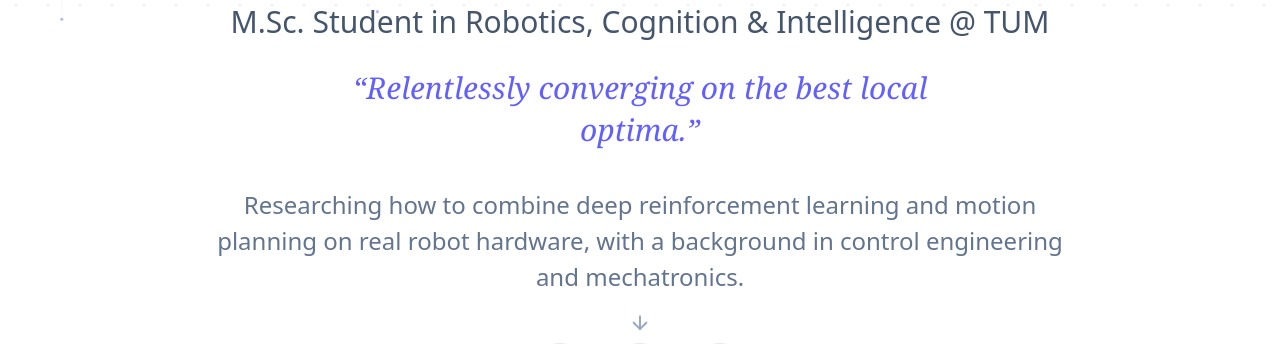
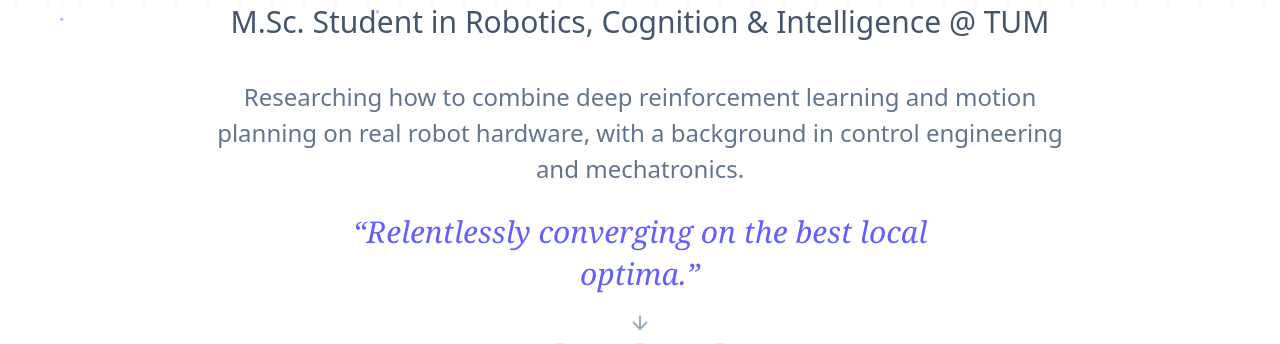
Before and after one commit to gabormarko/gabormarko.github.io, a React (Vite) app: page / in a window 1280 px wide. Shown: the part 779-1123 px from the top of the page. Built offline with nearby package versions, Linux system fonts and the light colour scheme.

Commit message:
Swap order of tagline and motto in Hero
Tagline now comes first, motto after.

Co-Authored-By: Claude Sonnet 5 <noreply@anthropic.com>

```diff
--- a/src/components/Hero.jsx
+++ b/src/components/Hero.jsx
@@ -39,15 +39,15 @@ export function Hero() {
         </p>
       </Reveal>
       <Reveal delay={200}>
-        <p className="mx-auto mt-4 max-w-md font-serif text-lg text-indigo-500 italic sm:text-xl dark:text-indigo-400">
-          &ldquo;Relentlessly converging on the best local optima.&rdquo;
-        </p>
-      </Reveal>
-      <Reveal delay={240}>
         <p className="mx-auto mt-6 max-w-xl text-base text-slate-500 dark:text-slate-500">
           Researching how to combine deep reinforcement learning and motion
           planning on real robot hardware, with a background in control
           engineering and mechatronics.
+        </p>
+      </Reveal>
+      <Reveal delay={240}>
+        <p className="mx-auto mt-4 max-w-md font-serif text-lg text-indigo-500 italic sm:text-xl dark:text-indigo-400">
+          &ldquo;Relentlessly converging on the best local optima.&rdquo;
         </p>
       </Reveal>
       <Reveal delay={320}>
```
